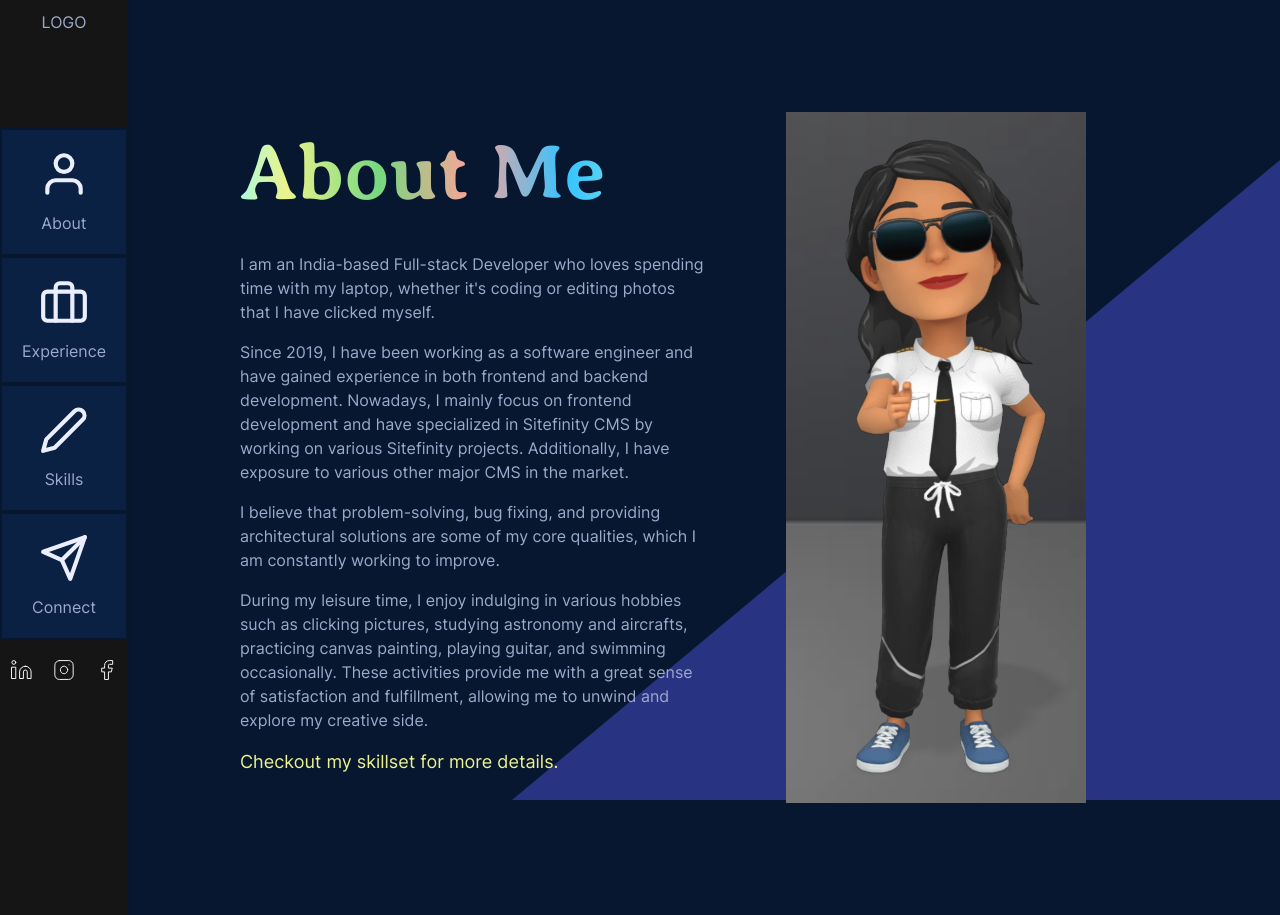
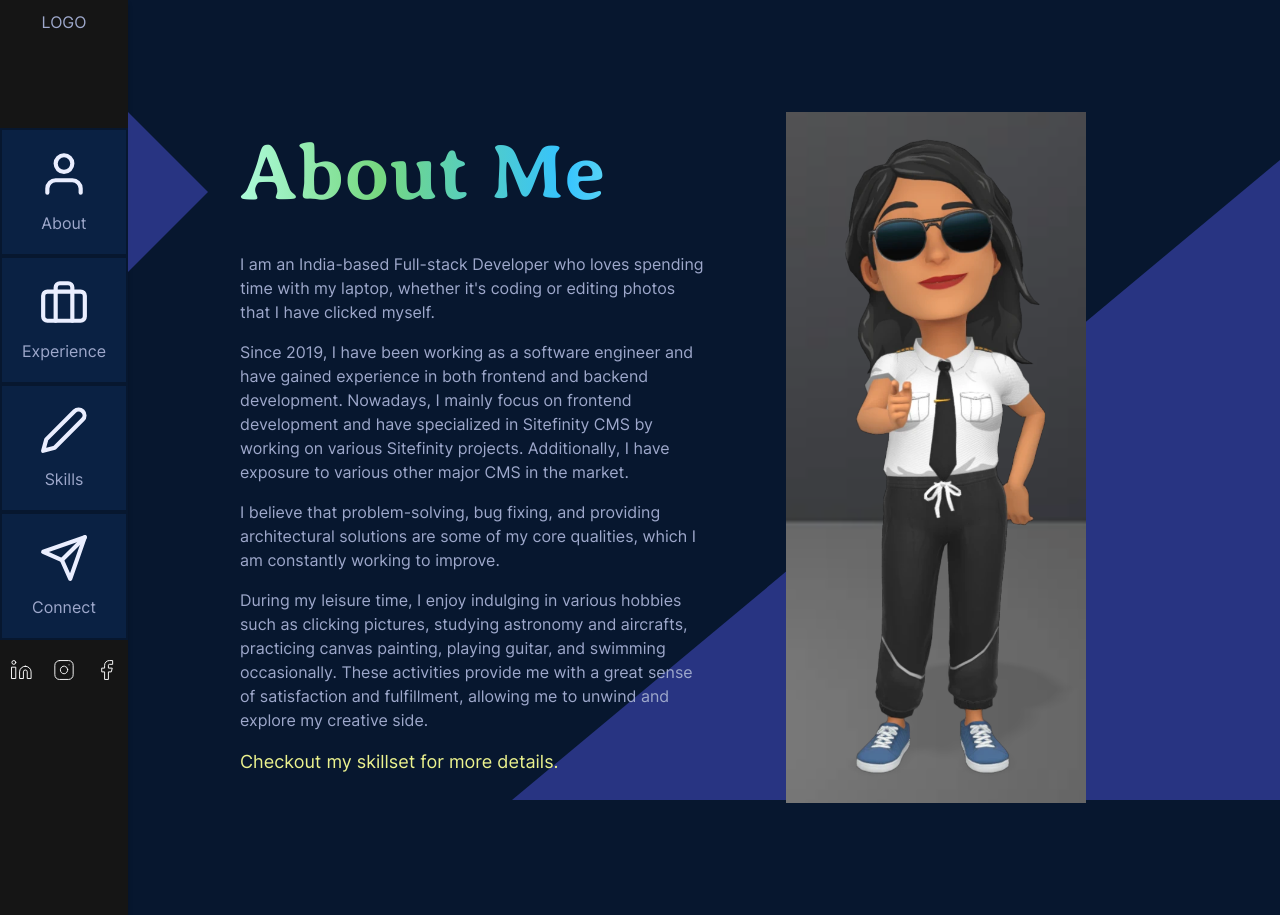
Before and after one commit to priyankastro/priyankadget, a Next.js app in the folder ui/: page /about in a window 1280 px wide. Built offline with nearby package versions, Linux system fonts and the light colour scheme.

Commit message:
experience page added

```diff
--- a/ui/src/app/about/page.tsx
+++ b/ui/src/app/about/page.tsx
@@ -15,7 +15,7 @@ const About = ({ data }: any) => {
     return (
         <div className="grid grid-cols-1 lg:grid-cols-2">
             <div>
-                <h1 className='heading-xl mb-5 text-purple-bright '>About Me</h1>
+                <h1 className='heading-xl mb-5 section-heading'>About Me</h1>
                 <p>I am an India-based Full-stack Developer who loves spending time with my laptop, whether it's coding or editing photos that I have clicked myself.</p>
                 <p>Since 2019, I have been working as a software engineer and have gained experience in both frontend and backend development. Nowadays, I mainly focus on frontend development and have specialized in Sitefinity CMS by working on various Sitefinity projects. Additionally, I have exposure to various other major CMS in the market.</p>
                 <p>I believe that problem-solving, bug fixing, and providing architectural solutions are some of my core qualities, which I am constantly working to improve.</p>
--- a/ui/src/app/globals.css
+++ b/ui/src/app/globals.css
@@ -126,7 +126,7 @@ a {
   --pastel-yellow: rgb(235 242 142);
   --purple-light: rgba(75, 82, 214, 0.5);
   --text-highlight: rgba(183, 120, 255, 0.89);
-  --rainbow-gradient: linear-gradient(-90deg,#adfbda 0,#35c3ff 30%,#fda399 50%,#76d880 70%,#ebf38b 90%,#adfbda 100%);
+  --rainbow-gradient: linear-gradient(-90deg,#adfbda 0,#35c3ff 30%,#76d880 70%,#adfbda 100%);
   --font-inter-regular: "Inter-Variable", sans-serif;
   --font-averiaseriflibre-bold: "AveriaSerifLibre-Bold";
 }
@@ -237,3 +237,14 @@ p {
 .menu-btn-sm:focus {
   outline: 2px solid;
 }
+
+@media screen and (min-width: 1024px) {
+  .section-heading::before {
+    content: "";
+    position: absolute;
+    border-top: 5rem solid transparent;
+    border-left: 5rem solid var(--purple-light);
+    border-bottom: 5rem solid transparent;
+    left: 0;
+  }
+}
```
Also changed, not shown: ui/src/app/experience/page.module.css (added, +7 -0 lines), ui/src/app/experience/page.tsx (added, +28 -0 lines).
